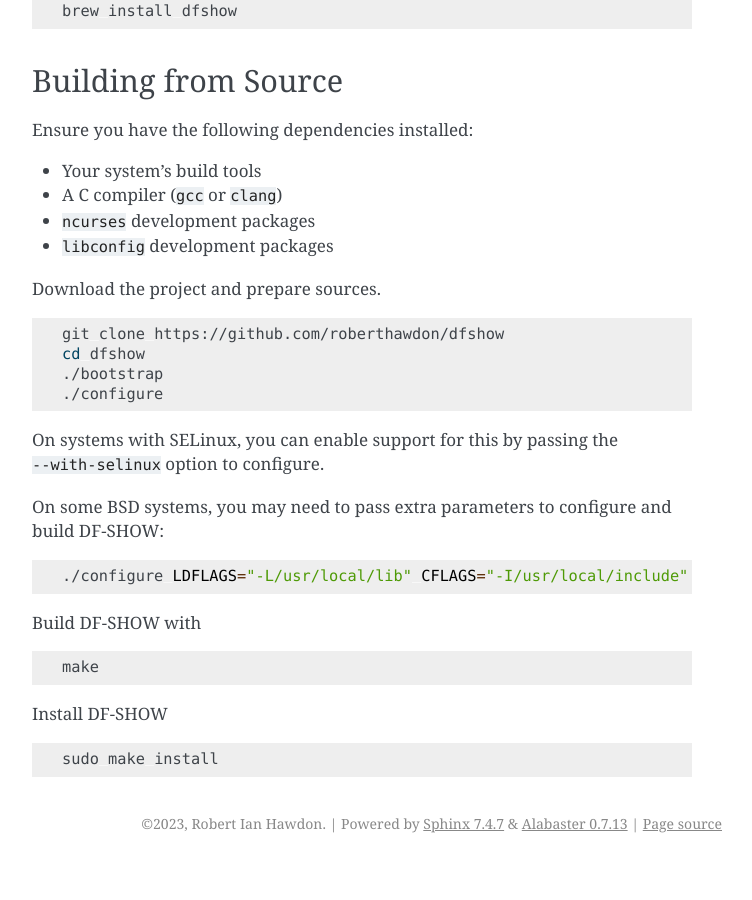
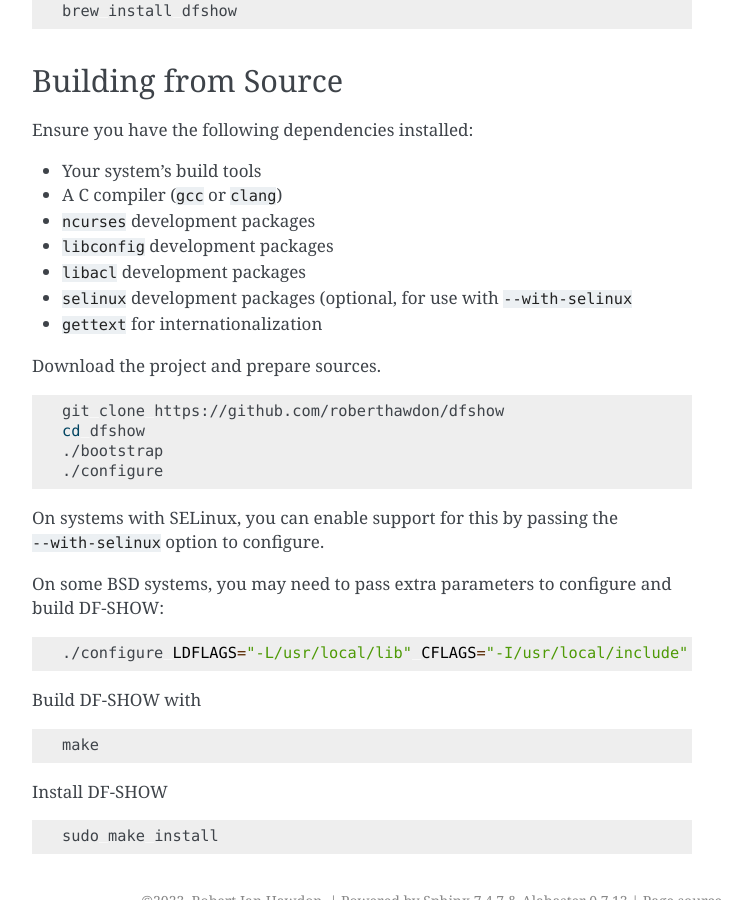
Before and after one commit to roberthawdon/dfshow, a Sphinx documentation site: the page built from docs/source/installation.rst, in a window 1280 px wide and 900 px high, scrolled down 1522 px. Shown: the whole window, without its empty margins (388-1140 px from the left). Built offline with Sphinx 7.4.7, drawn with Linux system fonts in a browser that asks for light colours; before the commit the page ends 2385 px from its top, so only the background shows below that.

Commit message:
Corrected documentation

```diff
--- a/README.rst
+++ b/README.rst
@@ -155,12 +155,6 @@
 .. code-block:: bash
 
     make
-
-Complie translations
-
-.. code-block:: bash
-
-   make update-po
 
 Install DF-SHOW
 
--- a/docs/source/conf.py
+++ b/docs/source/conf.py
@@ -26,7 +26,7 @@
 # The short X.Y version
 version = '0.10'
 # The full version, including alpha/beta/rc tags
-release = '0.10.1-beta'
+release = '0.10.2-beta'
 
 
 # -- General configuration ---------------------------------------------------
--- a/docs/source/installation.rst
+++ b/docs/source/installation.rst
@@ -100,6 +100,9 @@
 * A C compiler (``gcc`` or ``clang``)
 * ``ncurses`` development packages
 * ``libconfig`` development packages
+* ``libacl`` development packages
+* ``selinux`` development packages (optional, for use with ``--with-selinux``
+* ``gettext`` for internationalization
 
 Download the project and prepare sources.
 
--- a/docs/source/show.rst
+++ b/docs/source/show.rst
@@ -60,11 +60,11 @@
   Displays the file sizes in a human readable format. For example,
   1024 Bytes will be represented as 1M.
 
+``--si``
+  As above, but uses powers of 1000. (1000 = 1m)
+
 ``-i``, ``--inode``
   Prints the index number of each file
-
-``--si``
-  As above, but uses powers of 1000. (1000 = 1m)
 
 ``-n``, ``-numeric-uid-gid``
   Show numeric values for user and group IDs.
```
Also changed, not shown: 2 other files.
